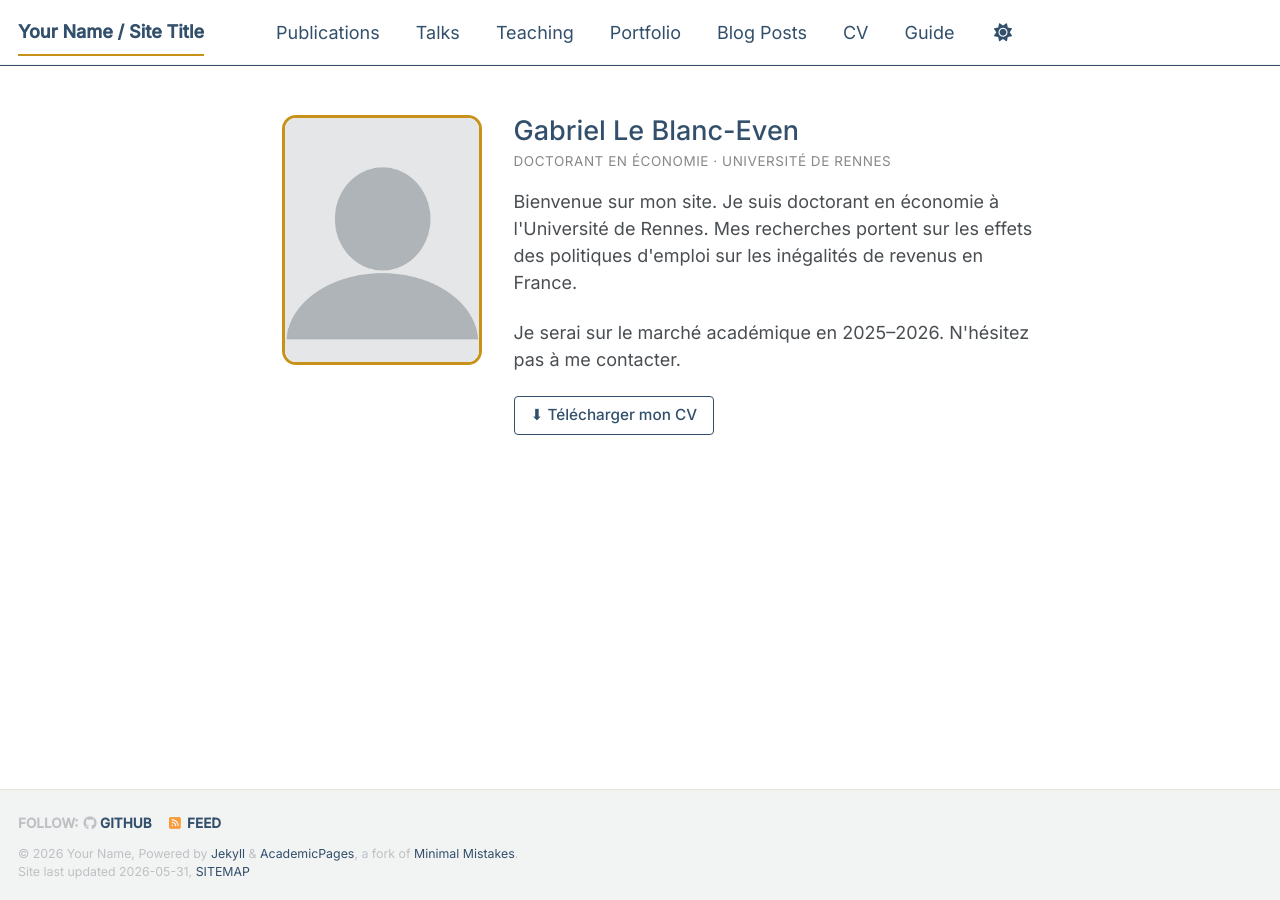
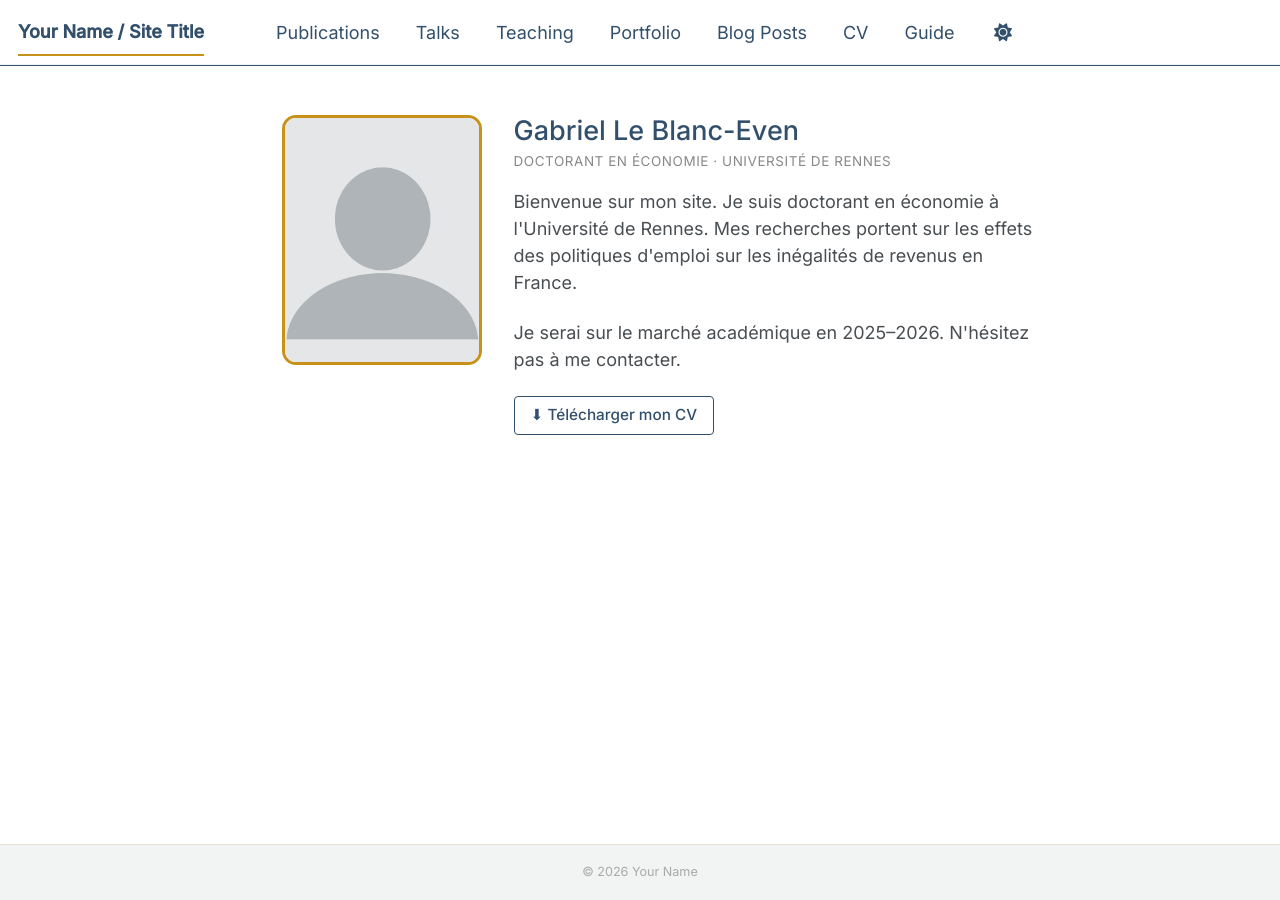
Before and after one commit to gabriel-leblanceven/gabriel-leblanceven.github.io, a Jekyll site: the page built from _pages/about.md, in a window 1280 px wide. Built offline with Jekyll 4.4.1, drawn with Linux system fonts in a browser that asks for light colours; a script bundle is joined from its source files by our own code; library files that are not in the unit come from our copies.

Commit message:
Update footer.html

```diff
--- a/_includes/footer.html
+++ b/_includes/footer.html
@@ -1,25 +1,3 @@
-{% include base_path %}
-
-{% if site.author.github or site.author.bitbucket or site.atom_feed.hide != true %}
-<div class="page__footer-follow">
-  <ul class="social-icons">
-    {% if site.data.ui-text[site.locale].follow_label %}
-      <li><strong>{{ site.data.ui-text[site.locale].follow_label }}</strong></li>
-    {% endif %}
-    {% if site.author.github %}
-      <li><a href="https://github.com/{{ site.author.github }}"><i class="fab fa-github" aria-hidden="true"></i> GitHub</a></li>
-    {% endif %}
-    {% if site.author.bitbucket %}
-      <li><a href="https://bitbucket.org/{{ site.author.bitbucket }}"><i class="fab fa-bitbucket" aria-hidden="true"></i> Bitbucket</a></li>
-    {% endif %}
-    {% if site.atom_feed.hide != true %}
-    <li><a href="{% if site.atom_feed.path %}{{ site.atom_feed.path }}{% else %}{{ base_path }}/feed.xml{% endif %}"><i class="fa fa-fw fa-rss-square" aria-hidden="true"></i> {{ site.data.ui-text[site.locale].feed_label | default: "Feed" }}</a></li>
-    {% endif %}
-  </ul>
+<div class="page__footer-copyright" style="text-align: center; font-size: 0.7em; color: #aaa;">
+  &copy; {{ site.time | date: '%Y' }} {{ site.name | default: site.title }}
 </div>
-{% endif %}
-
-<div class="page__footer-copyright">
-  &copy; {{ site.time | date: '%Y' }} {{ site.name | default: site.title }}, {{ site.data.ui-text[site.locale].powered_by | default: "Powered by" }} <a href="https://jekyllrb.com" rel="nofollow">Jekyll</a> &amp; <a href="https://github.com/academicpages/academicpages.github.io">AcademicPages</a>, a fork of <a href="https://mademistakes.com/work/minimal-mistakes-jekyll-theme/" rel="nofollow">Minimal Mistakes</a>.<br />
-  Site last updated {{ "now" | date: '%Y-%m-%d' }}, <a href="/sitemap/" style="text-transform: uppercase;">{{ site.data.ui-text[site.locale].site_map | default: "Sitemap" }}</a>
-</div>
```
